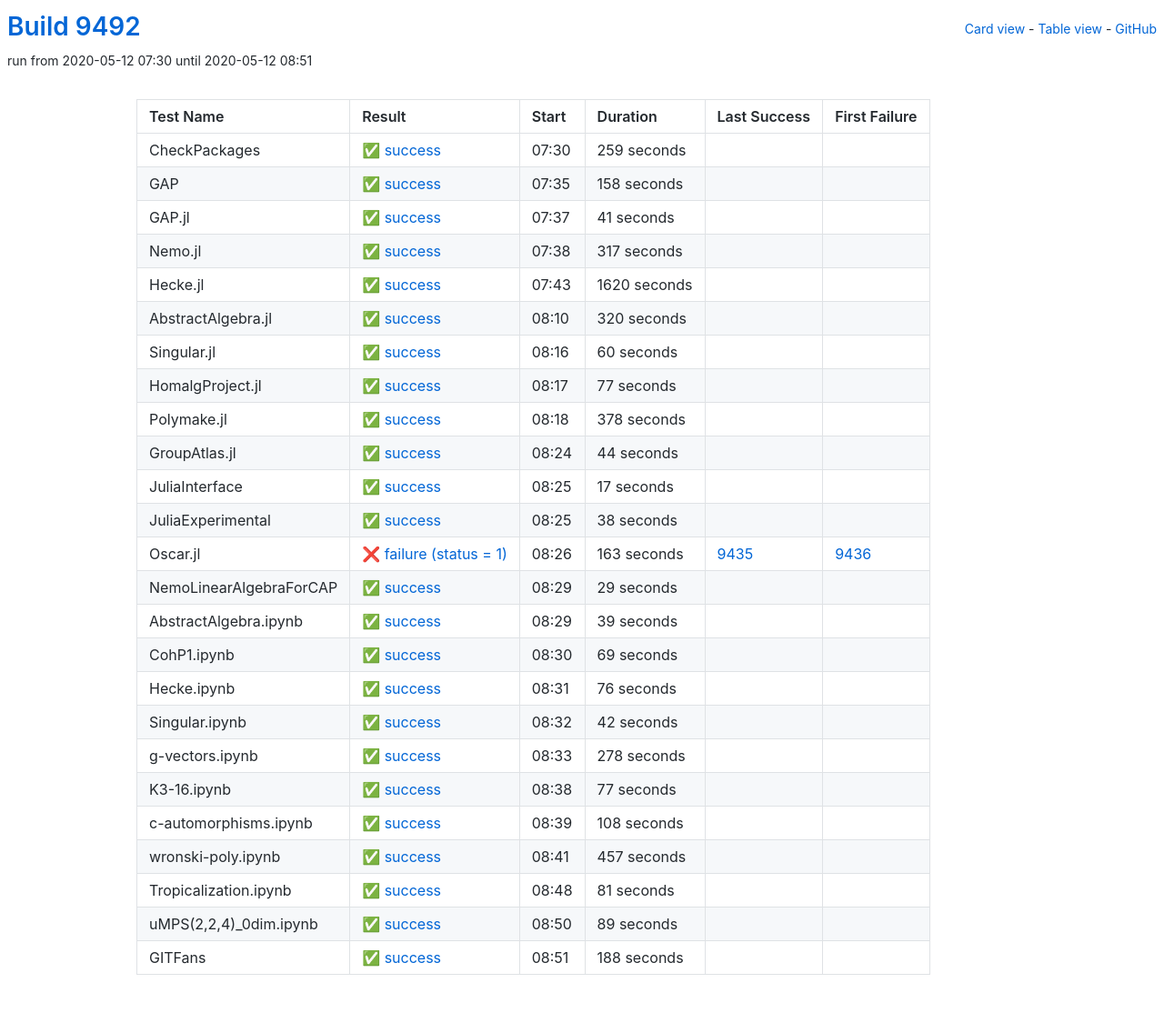
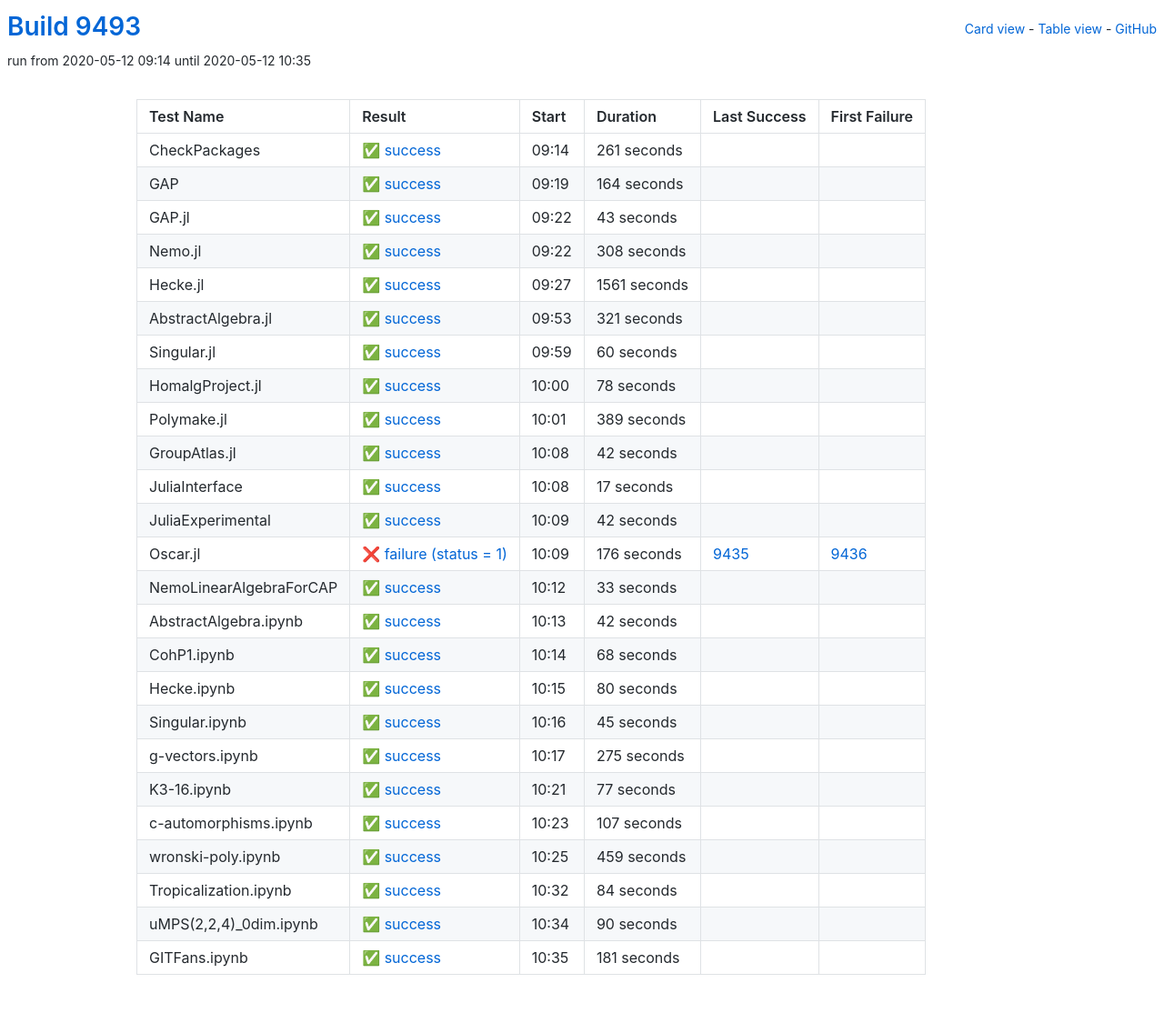
Before and after one commit to oscar-system/oscar-ci-status, a Jekyll site: the page built from table.html, in a window 1280 px wide. Shown: the whole page at 91% size. Built offline with Jekyll 4.4.1, drawn with Linux system fonts in a browser that asks for light colours.

Commit message:
Build 9493

```diff
--- a/_data/ci.yml
+++ b/_data/ci.yml
@@ -1,77 +1,77 @@
-build: 9492
-build_url: https://oscarci.mathematik.uni-kl.de/job/oscar/9492/
+build: 9493
+build_url: https://oscarci.mathematik.uni-kl.de/job/oscar/9493/
 job: oscar
 tests:
-- duration: 259
+- duration: 261
   exitcode: 0
   first_failure: false
   first_failure_url: null
   id: checkpackages
   last_success: false
   last_success_url: null
-  log: https://oscarci.mathematik.uni-kl.de/job/oscar/9492/artifact/logs/build-9492/CheckPackages.log
+  log: https://oscarci.mathematik.uni-kl.de/job/oscar/9493/artifact/logs/build-9493/CheckPackages.log
   name: CheckPackages
-  start: 2020-05-12 07:30
+  start: 2020-05-12 09:14
   status: success
   success: true
-- duration: 158
+- duration: 164
   exitcode: 0
   first_failure: false
   first_failure_url: null
   id: gap
   last_success: false
   last_success_url: null
-  log: https://oscarci.mathematik.uni-kl.de/job/oscar/9492/artifact/logs/build-9492/GAP.log
+  log: https://oscarci.mathematik.uni-kl.de/job/oscar/9493/artifact/logs/build-9493/GAP.log
   name: GAP
-  start: 2020-05-12 07:35
+  start: 2020-05-12 09:19
   status: success
   success: true
-- duration: 41
+- duration: 43
   exitcode: 0
   first_failure: false
   first_failure_url: null
   id: gap-jl
   last_success: false
   last_success_url: null
-  log: https://oscarci.mathematik.uni-kl.de/job/oscar/9492/artifact/logs/build-9492/GAP.jl.log
+  log: https://oscarci.mathematik.uni-kl.de/job/oscar/9493/artifact/logs/build-9493/GAP.jl.log
   name: GAP.jl
-  start: 2020-05-12 07:37
+  start: 2020-05-12 09:22
   status: success
   success: true
-- duration: 317
+- duration: 308
   exitcode: 0
   first_failure: false
   first_failure_url: null
   id: nemo-jl
   last_success: false
   last_success_url: null
-  log: https://oscarci.mathematik.uni-kl.de/job/oscar/9492/artifact/logs/build-9492/Nemo.jl.log
+  log: https://oscarci.mathematik.uni-kl.de/job/oscar/9493/artifact/logs/build-9493/Nemo.jl.log
   name: Nemo.jl
-  start: 2020-05-12 07:38
+  start: 2020-05-12 09:22
   status: success
   success: true
-- duration: 1620
+- duration: 1561
   exitcode: 0
   first_failure: false
   first_failure_url: null
   id: hecke-jl
   last_success: false
   last_success_url: null
-  log: https://oscarci.mathematik.uni-kl.de/job/oscar/9492/artifact/logs/build-9492/Hecke.jl.log
+  log: https://oscarci.mathematik.uni-kl.de/job/oscar/9493/artifact/logs/build-9493/Hecke.jl.log
   name: Hecke.jl
-  start: 2020-05-12 07:43
+  start: 2020-05-12 09:27
   status: success
   success: true
-- duration: 320
+- duration: 321
   exitcode: 0
   first_failure: false
   first_failure_url: null
   id: abstractalgebra-jl
   last_success: false
   last_success_url: null
-  log: https://oscarci.mathematik.uni-kl.de/job/oscar/9492/artifact/logs/build-9492/AbstractAlgebra.jl.log
+  log: https://oscarci.mathematik.uni-kl.de/job/oscar/9493/artifact/logs/build-9493/AbstractAlgebra.jl.log
   name: AbstractAlgebra.jl
-  start: 2020-05-12 08:10
+  start: 2020-05-12 09:53
   status: success
   success: true
 - duration: 60
@@ -81,45 +81,45 @@ tests:
   id: singular-jl
   last_success: false
   last_success_url: null
-  log: https://oscarci.mathematik.uni-kl.de/job/oscar/9492/artifact/logs/build-9492/Singular.jl.log
+  log: https://oscarci.mathematik.uni-kl.de/job/oscar/9493/artifact/logs/build-9493/Singular.jl.log
   name: Singular.jl
-  start: 2020-05-12 08:16
+  start: 2020-05-12 09:59
   status: success
   success: true
-- duration: 77
+- duration: 78
   exitcode: 0
   first_failure: false
   first_failure_url: null
   id: homalgproject-jl
   last_success: false
   last_success_url: null
-  log: https://oscarci.mathematik.uni-kl.de/job/oscar/9492/artifact/logs/build-9492/HomalgProject.jl.log
+  log: https://oscarci.mathematik.uni-kl.de/job/oscar/9493/artifact/logs/build-9493/HomalgProject.jl.log
   name: HomalgProject.jl
-  start: 2020-05-12 08:17
+  start: 2020-05-12 10:00
   status: success
   success: true
-- duration: 378
+- duration: 389
   exitcode: 0
   first_failure: false
   first_failure_url: null
   id: polymake-jl
   last_success: false
   last_success_url: null
-  log: https://oscarci.mathematik.uni-kl.de/job/oscar/9492/artifact/logs/build-9492/Polymake.jl.log
+  log: https://oscarci.mathematik.uni-kl.de/job/oscar/9493/artifact/logs/build-9493/Polymake.jl.log
   name: Polymake.jl
-  start: 2020-05-12 08:18
+  start: 2020-05-12 10:01
   status: success
   success: true
-- duration: 44
+- duration: 42
   exitcode: 0
   first_failure: false
   first_failure_url: null
   id: groupatlas-jl
   last_success: false
   last_success_url: null
-  log: https://oscarci.mathematik.uni-kl.de/job/oscar/9492/artifact/logs/build-9492/GroupAtlas.jl.log
+  log: https://oscarci.mathematik.uni-kl.de/job/oscar/9493/artifact/logs/build-9493/GroupAtlas.jl.log
   name: GroupAtlas.jl
-  start: 2020-05-12 08:24
+  start: 2020-05-12 10:08
   status: success
   success: true
 - duration: 17
@@ -129,105 +129,105 @@ tests:
   id: juliainterface
   last_success: false
   last_success_url: null
-  log: https://oscarci.mathematik.uni-kl.de/job/oscar/9492/artifact/logs/build-9492/JuliaInterface.log
+  log: https://oscarci.mathematik.uni-kl.de/job/oscar/9493/artifact/logs/build-9493/JuliaInterface.log
   name: JuliaInterface
-  start: 2020-05-12 08:25
+  start: 2020-05-12 10:08
   status: success
   success: true
-- duration: 38
+- duration: 42
   exitcode: 0
   first_failure: false
   first_failure_url: null
   id: juliaexperimental
   last_success: false
   last_success_url: null
-  log: https://oscarci.mathematik.uni-kl.de/job/oscar/9492/artifact/logs/build-9492/JuliaExperimental.log
+  log: https://oscarci.mathematik.uni-kl.de/job/oscar/9493/artifact/logs/build-9493/JuliaExperimental.log
   name: JuliaExperimental
-  start: 2020-05-12 08:25
+  start: 2020-05-12 10:09
   status: success
   success: true
-- duration: 163
+- duration: 176
   exitcode: 1
   first_failure: 9436
   first_failure_url: https://oscarci.mathematik.uni-kl.de/job/oscar/9436/
   id: oscar-jl
   last_success: 9435
   last_success_url: https://oscarci.mathematik.uni-kl.de/job/oscar/9435/
-  log: https://oscarci.mathematik.uni-kl.de/job/oscar/9492/artifact/logs/build-9492/Oscar.jl.log
+  log: https://oscarci.mathematik.uni-kl.de/job/oscar/9493/artifact/logs/build-9493/Oscar.jl.log
   name: Oscar.jl
-  start: 2020-05-12 08:26
+  start: 2020-05-12 10:09
   status: failure
   success: false
-- duration: 29
+- duration: 33
   exitcode: 0
   first_failure: false
   first_failure_url: null
   id: nemolinearalgebraforcap
   last_success: false
   last_success_url: null
-  log: https://oscarci.mathematik.uni-kl.de/job/oscar/9492/artifact/logs/build-9492/NemoLinearAlgebraForCAP.log
+  log: https://oscarci.mathematik.uni-kl.de/job/oscar/9493/artifact/logs/build-9493/NemoLinearAlgebraForCAP.log
   name: NemoLinearAlgebraForCAP
-  start: 2020-05-12 08:29
+  start: 2020-05-12 10:12
   status: success
   success: true
-- duration: 39
+- duration: 42
   exitcode: 0
   first_failure: false
   first_failure_url: null
   id: abstractalgebra-ipynb
   last_success: false
   last_success_url: null
-  log: https://oscarci.mathematik.uni-kl.de/job/oscar/9492/artifact/logs/build-9492/AbstractAlgebra.ipynb.log
+  log: https://oscarci.mathematik.uni-kl.de/job/oscar/9493/artifact/logs/build-9493/AbstractAlgebra.ipynb.log
   name: AbstractAlgebra.ipynb
-  start: 2020-05-12 08:29
+  start: 2020-05-12 10:13
   status: success
   success: true
-- duration: 69
+- duration: 68
   exitcode: 0
   first_failure: false
   first_failure_url: null
   id: cohp1-ipynb
   last_success: false
   last_success_url: null
-  log: https://oscarci.mathematik.uni-kl.de/job/oscar/9492/artifact/logs/build-9492/CohP1.ipynb.log
+  log: https://oscarci.mathematik.uni-kl.de/job/oscar/9493/artifact/logs/build-9493/CohP1.ipynb.log
   name: CohP1.ipynb
-  start: 2020-05-12 08:30
+  start: 2020-05-12 10:14
   status: success
   success: true
-- duration: 76
+- duration: 80
   exitcode: 0
   first_failure: false
   first_failure_url: null
   id: hecke-ipynb
   last_success: false
   last_success_url: null
-  log: https://oscarci.mathematik.uni-kl.de/job/oscar/9492/artifact/logs/build-9492/Hecke.ipynb.log
+  log: https://oscarci.mathematik.uni-kl.de/job/oscar/9493/artifact/logs/build-9493/Hecke.ipynb.log
   name: Hecke.ipynb
-  start: 2020-05-12 08:31
+  start: 2020-05-12 10:15
   status: success
   success: true
-- duration: 42
+- duration: 45
   exitcode: 0
   first_failure: false
   first_failure_url: null
   id: singular-ipynb
   last_success: false
   last_success_url: null
-  log: https://oscarci.mathematik.uni-kl.de/job/oscar/9492/artifact/logs/build-9492/Singular.ipynb.log
+  log: https://oscarci.mathematik.uni-kl.de/job/oscar/9493/artifact/logs/build-9493/Singular.ipynb.log
   name: Singular.ipynb
-  start: 2020-05-12 08:32
+  start: 2020-05-12 10:16
   status: success
   success: true
-- duration: 278
+- duration: 275
   exitcode: 0
   first_failure: false
   first_failure_url: null
   id: g-vectors-ipynb
   last_success: false
   last_success_url: null
-  log: https://oscarci.mathematik.uni-kl.de/job/oscar/9492/artifact/logs/build-9492/g-vectors.ipynb.log
+  log: https://oscarci.mathematik.uni-kl.de/job/oscar/9493/artifact/logs/build-9493/g-vectors.ipynb.log
   name: g-vectors.ipynb
-  start: 2020-05-12 08:33
+  start: 2020-05-12 10:17
   status: success
   success: true
 - duration: 77
@@ -237,68 +237,68 @@ tests:
   id: k3-16-ipynb
   last_success: false
   last_success_url: null
-  log: https://oscarci.mathematik.uni-kl.de/job/oscar/9492/artifact/logs/build-9492/K3-16.ipynb.log
+  log: https://oscarci.mathematik.uni-kl.de/job/oscar/9493/artifact/logs/build-9493/K3-16.ipynb.log
   name: K3-16.ipynb
-  start: 2020-05-12 08:38
+  start: 2020-05-12 10:21
   status: success
   success: true
-- duration: 108
+- duration: 107
   exitcode: 0
   first_failure: false
   first_failure_url: null
   id: c-automorphisms-ipynb
   last_success: false
   last_success_url: null
-  log: https://oscarci.mathematik.uni-kl.de/job/oscar/9492/artifact/logs/build-9492/c-automorphisms.ipynb.log
+  log: https://oscarci.mathematik.uni-kl.de/job/oscar/9493/artifact/logs/build-9493/c-automorphisms.ipynb.log
   name: c-automorphisms.ipynb
-  start: 2020-05-12 08:39
+  start: 2020-05-12 10:23
   status: success
   success: true
-- duration: 457
+- duration: 459
   exitcode: 0
   first_failure: false
   first_failure_url: null
   id: wronski-poly-ipynb
   last_success: false
   last_success_url: null
-  log: https://oscarci.mathematik.uni-kl.de/job/oscar/9492/artifact/logs/build-9492/wronski-poly.ipynb.log
+  log: https://oscarci.mathematik.uni-kl.de/job/oscar/9493/artifact/logs/build-9493/wronski-poly.ipynb.log
   name: wronski-poly.ipynb
-  start: 2020-05-12 08:41
+  start: 2020-05-12 10:25
   status: success
   success: true
-- duration: 81
+- duration: 84
   exitcode: 0
   first_failure: false
   first_failure_url: null
   id: tropicalization-ipynb
   last_success: false
   last_success_url: null
-  log: https://oscarci.mathematik.uni-kl.de/job/oscar/9492/artifact/logs/build-9492/Tropicalization.ipynb.log
+  log: https://oscarci.mathematik.uni-kl.de/job/oscar/9493/artifact/logs/build-9493/Tropicalization.ipynb.log
   name: Tropicalization.ipynb
-  start: 2020-05-12 08:48
+  start: 2020-05-12 10:32
   status: success
   success: true
-- duration: 89
+- duration: 90
   exitcode: 0
   first_failure: false
   first_failure_url: null
   id: umps-2-2-4-0dim-ipynb
   last_success: false
   last_success_url: null
-  log: https://oscarci.mathematik.uni-kl.de/job/oscar/9492/artifact/logs/build-9492/uMPS-2-2-4-_0dim.ipynb.log
+  log: https://oscarci.mathematik.uni-kl.de/job/oscar/9493/artifact/logs/build-9493/uMPS-2-2-4-_0dim.ipynb.log
   name: uMPS(2,2,4)_0dim.ipynb
-  start: 2020-05-12 08:50
+  start: 2020-05-12 10:34
   status: success
   success: true
-- duration: 188
+- duration: 181
   exitcode: 0
   first_failure: false
   first_failure_url: null
-  id: gitfans
+  id: gitfans-ipynb
   last_success: false
   last_success_url: null
-  log: https://oscarci.mathematik.uni-kl.de/job/oscar/9492/artifact/logs/build-9492/GITFans.log
-  name: GITFans
-  start: 2020-05-12 08:51
+  log: https://oscarci.mathematik.uni-kl.de/job/oscar/9493/artifact/logs/build-9493/GITFans.ipynb.log
+  name: GITFans.ipynb
+  start: 2020-05-12 10:35
   status: success
   success: true
```
Also changed, not shown: README.md.
